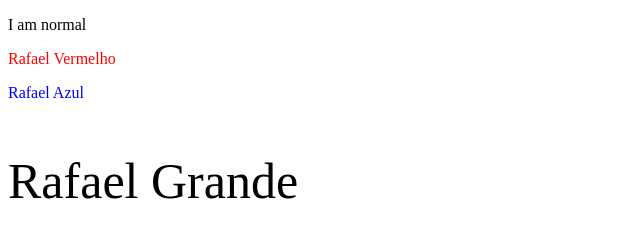
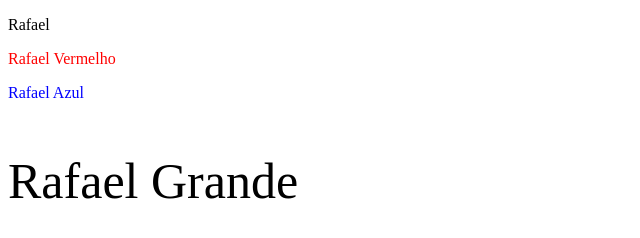
Before and after one commit to RafaelTomee/RafaelTomee.github.io, a plain HTML site: page vs-code.html in a window 1280 px wide. Shown: the full height of the page, 0-640 px from the left. Drawn offline with Linux system fonts and the light colour scheme.

Commit message:
Update vs-code.html

```diff
--- a/vs-code.html
+++ b/vs-code.html
@@ -3,7 +3,7 @@
 
 <body>
 
-    <p>I am normal</p>
+    <p>Rafael</p>
     <p style="color:red;">Rafael Vermelho</p>
     <p style="color:blue;">Rafael Azul</p>
     <p style="font-size:50px;">Rafael Grande</p>
```
